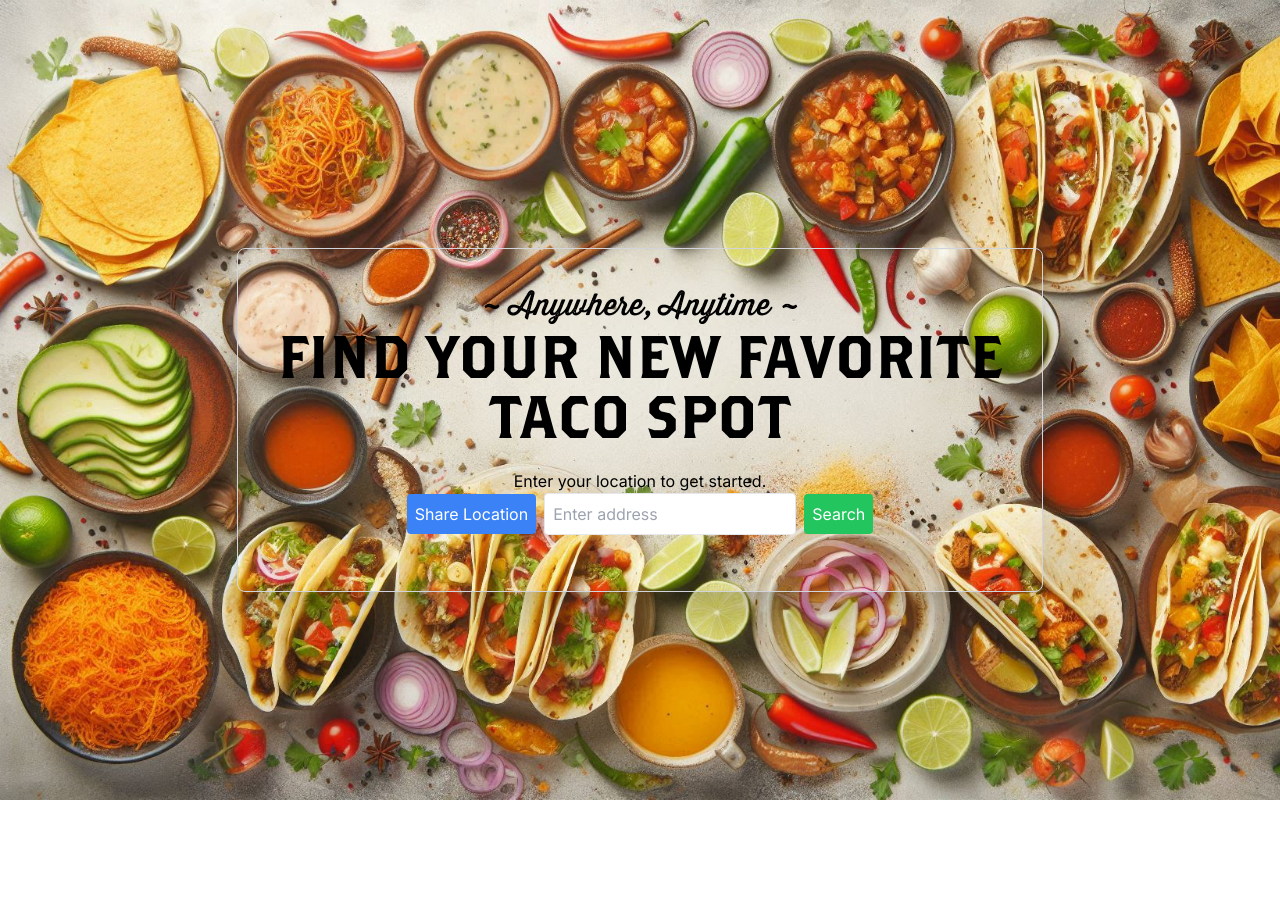
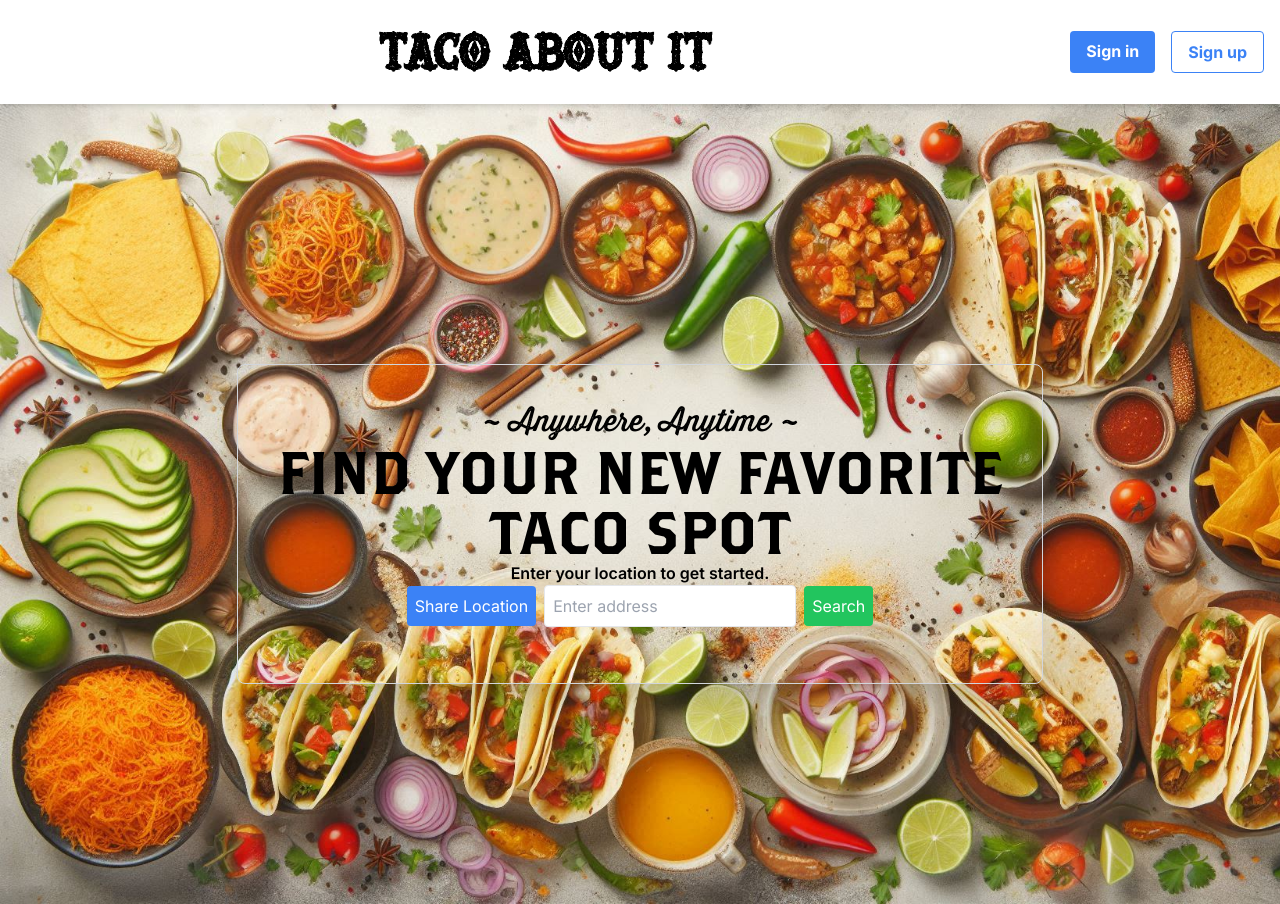
Before and after one commit to elsong86/taco-about-it, a Next.js app in the folder frontend/: page / in a window 1280 px wide. Before the commit the page ends 800 px from the top, so only its background shows below. Built offline with nearby package versions, Linux system fonts and the light colour scheme.

Commit message:
Landing header component created for main page to have separate header

```diff
--- /dev/null
+++ b/frontend/src/app/components/LandingHeader.tsx
@@ -0,0 +1,30 @@
+import React from "react";
+import Link from "next/link";
+
+const MainHead: React.FC = () => {
+  return (
+    <header className="sticky top-0 bg-white shadow-md h-70 z-10">
+      <div className="flex justify-between items-center p-4">
+        <div className="flex-1 text-center text-7xl font-bold font-hustlers">
+          Taco About it
+        </div>
+        <div className="flex space-x-4">
+        <Link
+          href="/signin"
+          className="inline-block px-4 py-2 text-white bg-blue-500 hover:bg-blue-700 font-bold rounded"
+        >
+          Sign in
+        </Link>
+        <Link
+          href="/signup"
+          className="inline-block px-4 py-2 text-blue-500 bg-white border border-blue-500 hover:bg-blue-500 hover:text-white font-bold rounded"
+        >
+          Sign up
+        </Link>
+        </div>
+      </div>
+    </header>
+  );
+};
+
+export default MainHead;
--- a/frontend/src/app/page.tsx
+++ b/frontend/src/app/page.tsx
@@ -11,6 +11,7 @@ import { Location } from './types';
 // import ripSvg from '../../public/rip.svg'
 import backgroundImage from '../../public/images/tacos5.jpg'
 import image from '../../public/images/copilottacos.jpeg'
+import MainHead from '../../src/app/components/LandingHeader'
 
 const HomePage: React.FC = () => {
   const router = useRouter();
@@ -21,7 +22,8 @@ const HomePage: React.FC = () => {
 
   return (
 
-
+    <div>
+      <MainHead />
     <div className="flex min-h-screen flex-col items-center justify-center relative"
     style={{
       backgroundImage: `url(${image.src})`,
@@ -31,6 +33,7 @@ const HomePage: React.FC = () => {
     }}
     >
 
+
     {/* Triangle Background */}
     {/* <div className="absolute inset-0">
       <div className="absolute top-0 left-0 w-0 h-0 border-t-[100vh] border-t-[#eece30] border-r-[100vw] border-r-transparent"></div>
@@ -38,15 +41,13 @@ const HomePage: React.FC = () => {
     </div> */}
 
 
-
-
     {/* Content */}
     <div className="relative z-10 flex flex-col items-center rounded-lg border border-gray-300 p-10 text-center shadow-2xl bg-transparent mt-10">
     <p className="font-thirsty text-3xl pb-0 ">
        ~ Anywhere, Anytime ~
           </p>
-      <h1 className="mb-6 text-6xl font-brothers">FIND YOUR NEW FAVORITE <br />TACO SPOT</h1>
-      <p className=' '>
+      <h1 className=" text-6xl font-brothers textShadow-lg" >FIND YOUR NEW FAVORITE <br />TACO SPOT</h1>
+      <p className='font-semibold '>
             Enter your location to get started.
           </p>
       <Header
@@ -58,6 +59,7 @@ const HomePage: React.FC = () => {
 
     </div>
   </div>
+  </div>
   );
 };
 
--- a/frontend/tailwind.config.ts
+++ b/frontend/tailwind.config.ts
@@ -25,6 +25,9 @@ const config: Config = {
       },
     },
   },
-  plugins: [],
+  plugins: [
+
+    require('tailwindcss-textshadow'),
+  ],
 };
 export default config;
```
